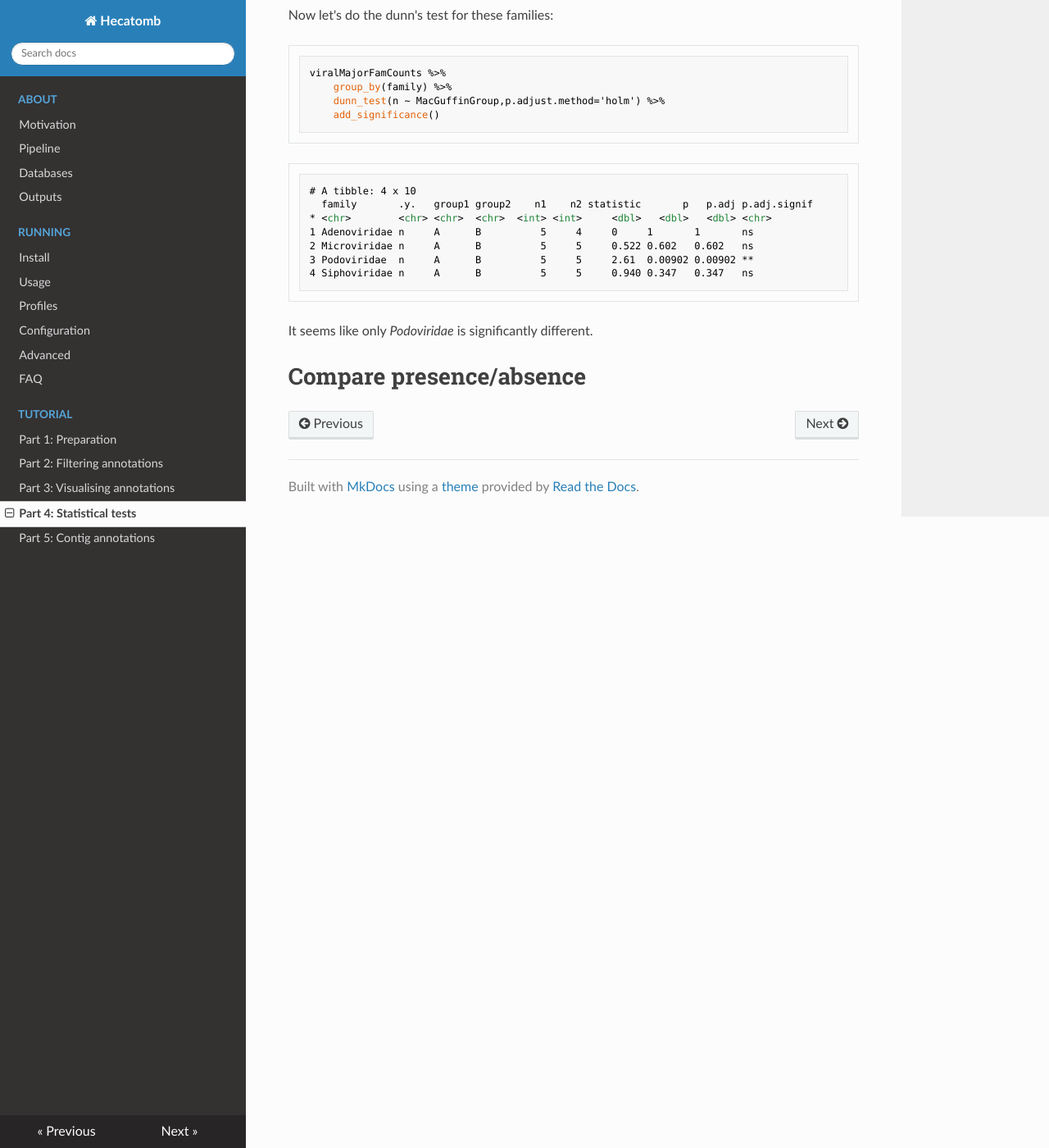
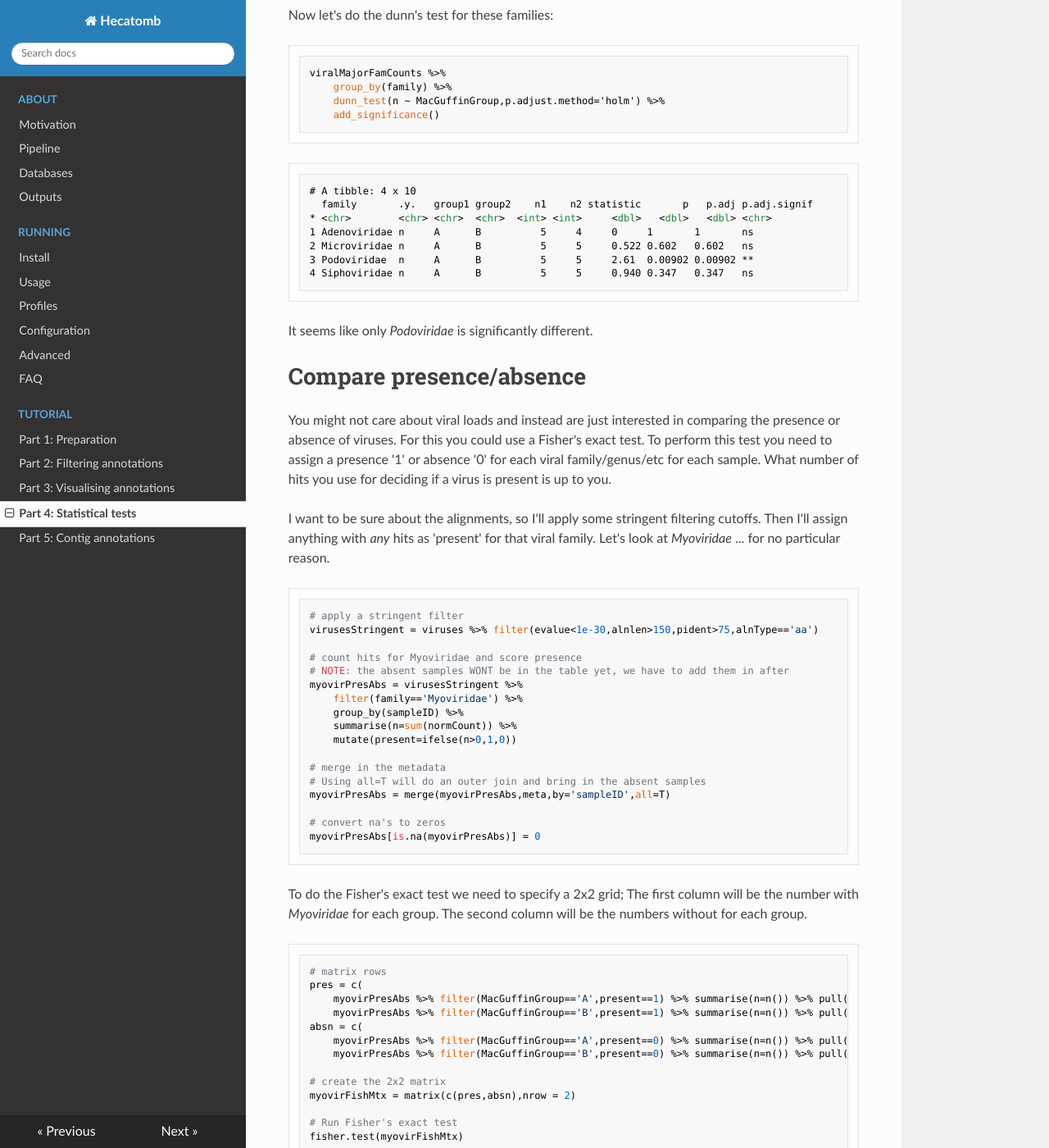
Before and after one commit to shandley/hecatomb, an MkDocs documentation site: the page built from docs/tutorialPt4.md, in a window 1280 px wide and 1400 px high, scrolled down 2969 px. Shown: the whole window at 82% size. Built offline with MkDocs 1.6.1, drawn with Linux system fonts in a browser that asks for light colours; nearby versions of some CDN libraries; a script that is not in the unit is left out; some of the changed text lies outside the part shown.

Commit message:
tute updates

````diff
--- a/docs/tutorialPt4.md
+++ b/docs/tutorialPt4.md
@@ -120,3 +120,67 @@ viralMajorFamCounts %>%
 It seems like only _Podoviridae_ is significantly different.
 
 # Compare presence/absence
+
+You might not care about viral loads and instead are just interested in comparing the presence or absence of viruses.
+For this you could use a Fisher's exact test.
+To perform this test you need to assign a presence '1' or absence '0' for each viral family/genus/etc for each sample.
+What number of hits you use for deciding if a virus is present is up to you.
+
+I want to be sure about the alignments, so I'll apply some stringent filtering cutoffs.
+Then I'll assign anything with _any_ hits as 'present' for that viral family.
+Let's look at _Myoviridae_ ... for no particular reason.
+
+```R
+# apply a stringent filter
+virusesStringent = viruses %>% filter(evalue<1e-30,alnlen>150,pident>75,alnType=='aa')
+
+# count hits for Myoviridae and score presence
+# NOTE: the absent samples WONT be in the table yet, we have to add them in after
+myovirPresAbs = virusesStringent %>%
+    filter(family=='Myoviridae') %>%
+    group_by(sampleID) %>%
+    summarise(n=sum(normCount)) %>%
+    mutate(present=ifelse(n>0,1,0))
+
+# merge in the metadata
+# Using all=T will do an outer join and bring in the absent samples
+myovirPresAbs = merge(myovirPresAbs,meta,by='sampleID',all=T)
+
+# convert na's to zeros
+myovirPresAbs[is.na(myovirPresAbs)] = 0
+```
+
+To do the Fisher's exact test we need to specify a 2x2 grid;
+The first column will be the number with _Myoviridae_ for each group.
+The second column will be the numbers without for each group.
+
+```R
+# matrix rows
+pres = c(
+    myovirPresAbs %>% filter(MacGuffinGroup=='A',present==1) %>% summarise(n=n()) %>% pull(n),
+    myovirPresAbs %>% filter(MacGuffinGroup=='B',present==1) %>% summarise(n=n()) %>% pull(n))
+absn = c(
+    myovirPresAbs %>% filter(MacGuffinGroup=='A',present==0) %>% summarise(n=n()) %>% pull(n),
+    myovirPresAbs %>% filter(MacGuffinGroup=='B',present==0) %>% summarise(n=n()) %>% pull(n))
+
+# create the 2x2 matrix
+myovirFishMtx = matrix(c(pres,absn),nrow = 2)
+
+# Run Fisher's exact test
+fisher.test(myovirFishMtx)
+```
+
+```text
+	Fisher's Exact Test for Count Data
+
+data:  myovirFishMtx
+p-value = 0.04762
+alternative hypothesis: true odds ratio is not equal to 1
+95 percent confidence interval:
+ 0.000000 0.975779
+sample estimates:
+odds ratio
+         0
+```
+
+We don't have many samples, so our significance won't be great regardless.
````
